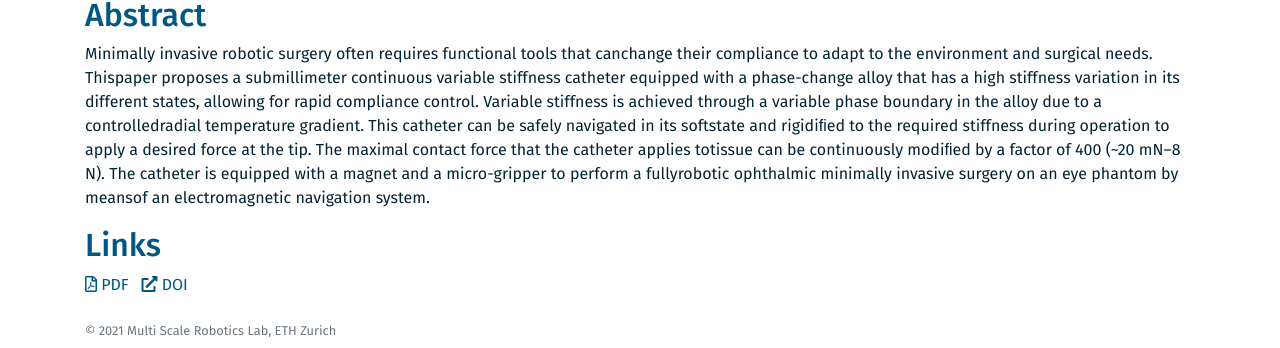
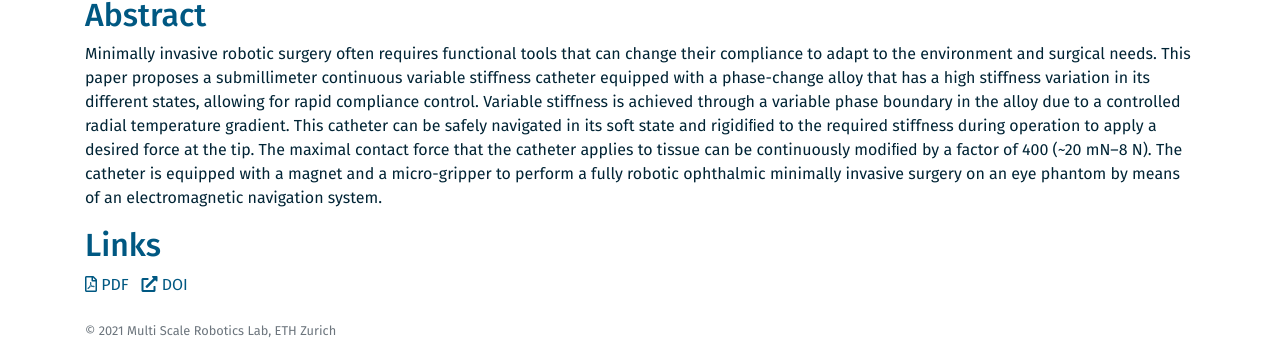
Before and after one commit to ethz-msrl/MSRL_Publications, a Jekyll site: the page built from _posts/2021-07-17-vs_JL.markdown, in a window 1280 px wide, cut to the strip 1051-1399 px from the top of the page. Built offline with Jekyll 4.4.1, drawn with Linux system fonts in a browser that asks for light colours.

Commit message:
Add files via upload

```diff
--- a/_posts/2021-07-17-vs_JL.markdown
+++ b/_posts/2021-07-17-vs_JL.markdown
@@ -43,4 +43,4 @@ tags: [ variable stiffness, soft robotics, magnetic actuation, medical robotics]
 categories: publication
 ---
 ## Abstract ##
-Minimally invasive robotic surgery often requires functional tools that canchange their compliance to adapt to the environment and surgical needs. Thispaper proposes a submillimeter continuous variable stiffness catheter equipped with a phase-change alloy that has a high stiffness variation in its different states, allowing for rapid compliance control. Variable stiffness is achieved through a variable phase boundary in the alloy due to a controlledradial temperature gradient. This catheter can be safely navigated in its softstate and rigidiﬁed to the required stiffness during operation to apply a desired force at the tip. The maximal contact force that the catheter applies totissue can be continuously modiﬁed by a factor of 400 (~20 mN–8 N). The catheter is equipped with a magnet and a micro-gripper to perform a fullyrobotic ophthalmic minimally invasive surgery on an eye phantom by meansof an electromagnetic navigation system.
+Minimally invasive robotic surgery often requires functional tools that can change their compliance to adapt to the environment and surgical needs. This paper proposes a submillimeter continuous variable stiffness catheter equipped with a phase-change alloy that has a high stiffness variation in its different states, allowing for rapid compliance control. Variable stiffness is achieved through a variable phase boundary in the alloy due to a controlled radial temperature gradient. This catheter can be safely navigated in its soft state and rigidiﬁed to the required stiffness during operation to apply a desired force at the tip. The maximal contact force that the catheter applies to tissue can be continuously modiﬁed by a factor of 400 (~20 mN–8 N). The catheter is equipped with a magnet and a micro-gripper to perform a fully robotic ophthalmic minimally invasive surgery on an eye phantom by means of an electromagnetic navigation system.
```
